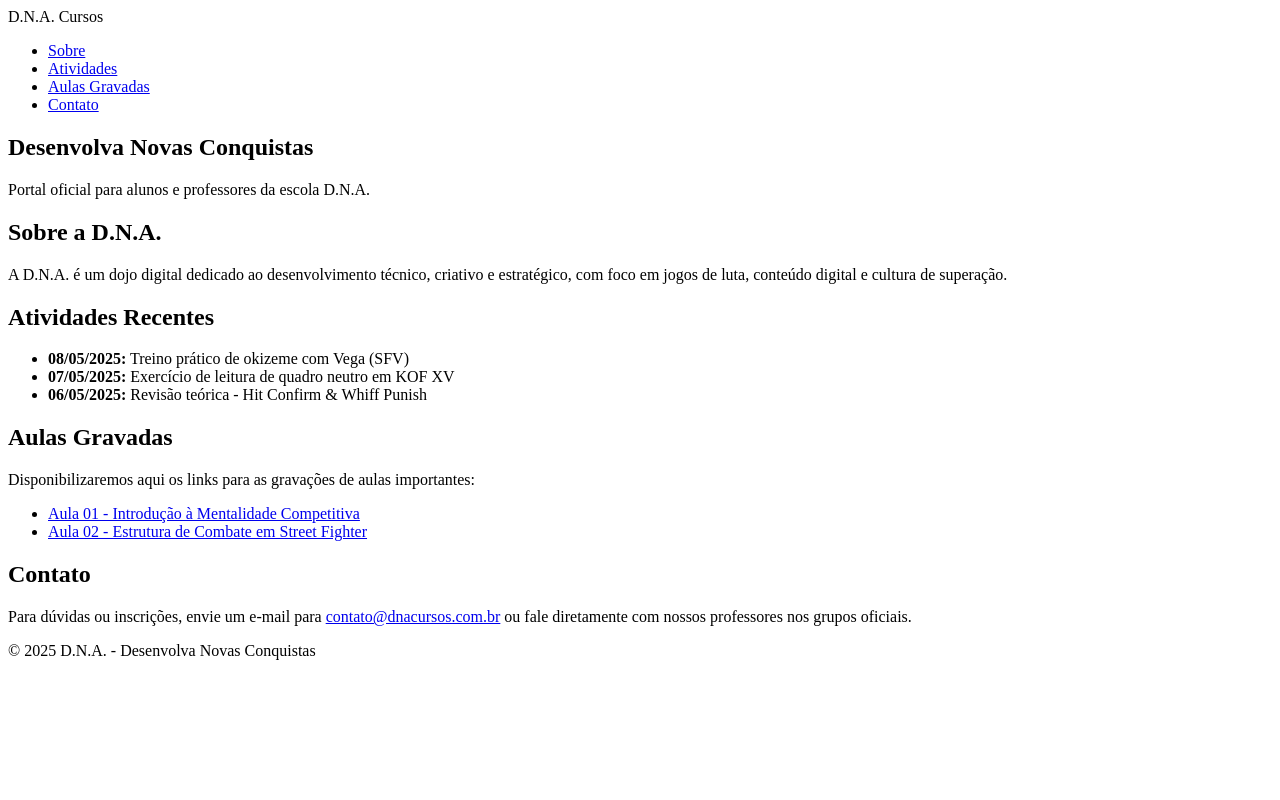
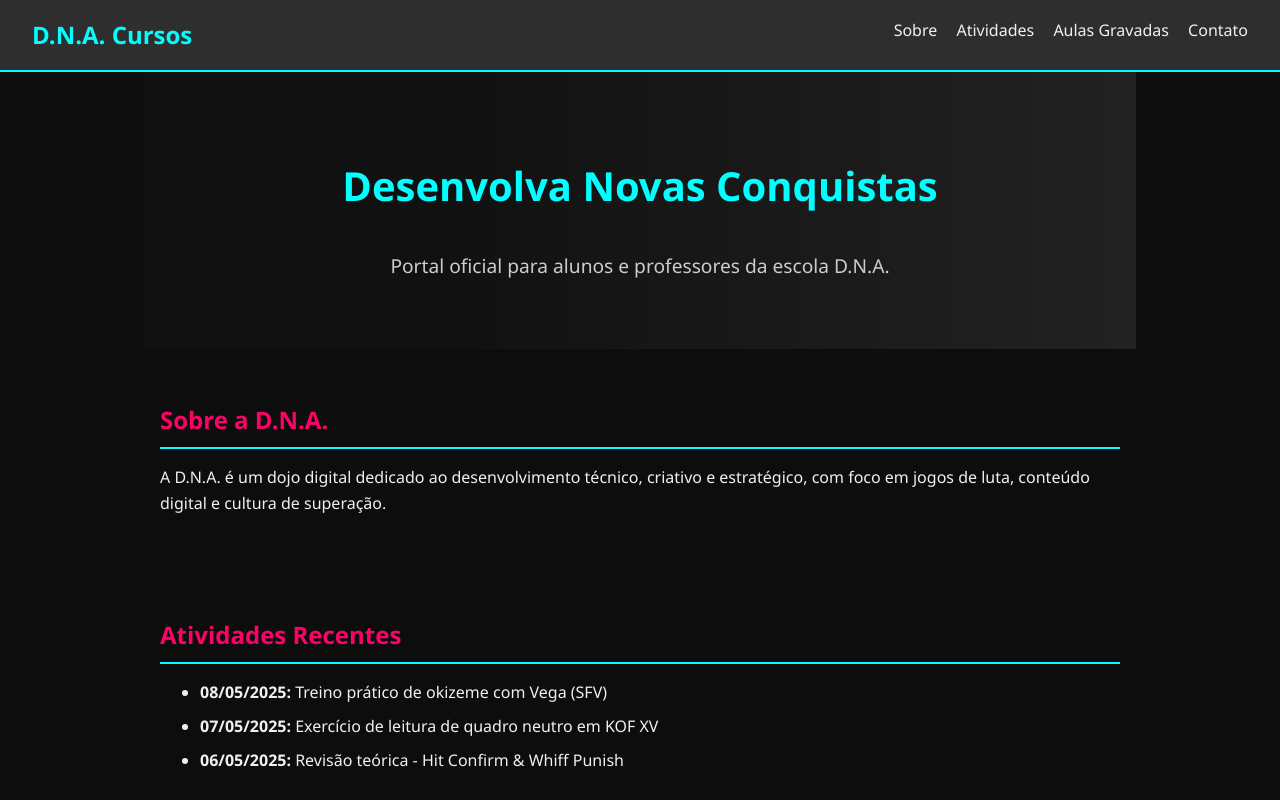
Before and after one commit to Alanius-DNA/DNA_Main, a plain HTML site: page index.html in a window 1280 px wide. Shown: the top 800 px of the page. Drawn offline with Linux system fonts and the light colour scheme.

Commit message:
atualizado arquivo index.html

```diff
--- a/index.html
+++ b/index.html
@@ -4,6 +4,116 @@
   <meta charset="UTF-8">
   <meta name="viewport" content="width=device-width, initial-scale=1.0">
   <title>D.N.A. Cursos - Portal de Atividades</title>
+  <link rel="stylesheet" href="style.css">
+  <style>
+    :root {
+      --fundo: #0d0d0d;
+      --texto: #f0f0f0;
+      --destaque: #00ffff;
+      --secundaria: #ff0066;
+      --cinza: #2e2e2e;
+    }
+
+    body {
+      margin: 0;
+      font-family: 'Segoe UI', Tahoma, Geneva, Verdana, sans-serif;
+      background-color: var(--fundo);
+      color: var(--texto);
+      line-height: 1.6;
+    }
+
+    header {
+      background-color: var(--cinza);
+      display: flex;
+      justify-content: space-between;
+      align-items: center;
+      padding: 1rem 2rem;
+      border-bottom: 2px solid var(--destaque);
+    }
+
+    .logo {
+      font-size: 1.5rem;
+      font-weight: bold;
+      color: var(--destaque);
+    }
+
+    nav ul {
+      list-style: none;
+      display: flex;
+      gap: 1.2rem;
+      margin: 0;
+      padding: 0;
+    }
+
+    nav a {
+      color: var(--texto);
+      text-decoration: none;
+      transition: color 0.3s ease;
+    }
+
+    nav a:hover {
+      color: var(--destaque);
+    }
+
+    .hero {
+      background: linear-gradient(to right, #111 30%, #222);
+      text-align: center;
+      padding: 3rem 1rem;
+    }
+
+    .hero h1 {
+      color: var(--destaque);
+      font-size: 2.5rem;
+    }
+
+    .hero p {
+      color: #ccc;
+      font-size: 1.2rem;
+    }
+
+    section {
+      padding: 2rem 1.5rem;
+      max-width: 960px;
+      margin: auto;
+    }
+
+    h2 {
+      color: var(--secundaria);
+      border-bottom: 2px solid var(--destaque);
+      padding-bottom: 0.5rem;
+      margin-bottom: 1rem;
+    }
+
+    ul li {
+      margin-bottom: 0.5rem;
+    }
+
+    a {
+      color: var(--destaque);
+    }
+
+    footer {
+      background-color: var(--cinza);
+      color: #999;
+      text-align: center;
+      padding: 1rem;
+      margin-top: 2rem;
+      font-size: 0.9rem;
+      border-top: 1px solid #333;
+    }
+
+    @media (max-width: 600px) {
+      header {
+        flex-direction: column;
+        align-items: flex-start;
+      }
+      nav ul {
+        flex-direction: column;
+        gap: 0.5rem;
+        margin-top: 1rem;
+      }
+    }
+  </style>
 </head>
 <body>
   <header>
--- a/style.css
+++ b/style.css
@@ -0,0 +1,169 @@
+<!DOCTYPE html>
+<html lang="pt-BR">
+<head>
+  <meta charset="UTF-8">
+  <meta name="viewport" content="width=device-width, initial-scale=1.0">
+  <title>D.N.A. Cursos - Portal de Atividades</title>
+  <link rel="stylesheet" href="style.css">
+  <style>
+    :root {
+      --fundo: #0d0d0d;
+      --texto: #f0f0f0;
+      --destaque: #00ffff;
+      --secundaria: #ff0066;
+      --cinza: #2e2e2e;
+    }
+
+    body {
+      margin: 0;
+      font-family: 'Segoe UI', Tahoma, Geneva, Verdana, sans-serif;
+      background-color: var(--fundo);
+      color: var(--texto);
+      line-height: 1.6;
+    }
+
+    header {
+      background-color: var(--cinza);
+      display: flex;
+      justify-content: space-between;
+      align-items: center;
+      padding: 1rem 2rem;
+      border-bottom: 2px solid var(--destaque);
+    }
+
+    .logo {
+      font-size: 1.5rem;
+      font-weight: bold;
+      color: var(--destaque);
+    }
+
+    nav ul {
+      list-style: none;
+      display: flex;
+      gap: 1.2rem;
+      margin: 0;
+      padding: 0;
+    }
+
+    nav a {
+      color: var(--texto);
+      text-decoration: none;
+      transition: color 0.3s ease;
+    }
+
+    nav a:hover {
+      color: var(--destaque);
+    }
+
+    .hero {
+      background: linear-gradient(to right, #111 30%, #222);
+      text-align: center;
+      padding: 3rem 1rem;
+    }
+
+    .hero h1 {
+      color: var(--destaque);
+      font-size: 2.5rem;
+    }
+
+    .hero p {
+      color: #ccc;
+      font-size: 1.2rem;
+    }
+
+    section {
+      padding: 2rem 1.5rem;
+      max-width: 960px;
+      margin: auto;
+    }
+
+    h2 {
+      color: var(--secundaria);
+      border-bottom: 2px solid var(--destaque);
+      padding-bottom: 0.5rem;
+      margin-bottom: 1rem;
+    }
+
+    ul li {
+      margin-bottom: 0.5rem;
+    }
+
+    a {
+      color: var(--destaque);
+    }
+
+    footer {
+      background-color: var(--cinza);
+      color: #999;
+      text-align: center;
+      padding: 1rem;
+      margin-top: 2rem;
+      font-size: 0.9rem;
+      border-top: 1px solid #333;
+    }
+
+    @media (max-width: 600px) {
+      header {
+        flex-direction: column;
+        align-items: flex-start;
+      }
+      nav ul {
+        flex-direction: column;
+        gap: 0.5rem;
+        margin-top: 1rem;
+      }
+    }
+  </style>
+</head>
+<body>
+  <header>
+    <div class="logo">D.N.A. Cursos</div>
+    <nav>
+      <ul>
+        <li><a href="#sobre">Sobre</a></li>
+        <li><a href="#atividades">Atividades</a></li>
+        <li><a href="#aulas">Aulas Gravadas</a></li>
+        <li><a href="#contato">Contato</a></li>
+      </ul>
+    </nav>
+  </header>
+
+  <section class="hero">
+    <!-- Imagem de fundo poderá ser adicionada aqui futuramente -->
+    <h1>Desenvolva Novas Conquistas</h1>
+    <p>Portal oficial para alunos e professores da escola D.N.A.</p>
+  </section>
+
+  <section id="sobre">
+    <h2>Sobre a D.N.A.</h2>
+    <p>A D.N.A. é um dojo digital dedicado ao desenvolvimento técnico, criativo e estratégico, com foco em jogos de luta, conteúdo digital e cultura de superação.</p>
+  </section>
+
+  <section id="atividades">
+    <h2>Atividades Recentes</h2>
+    <ul>
+      <li><strong>08/05/2025:</strong> Treino prático de okizeme com Vega (SFV)</li>
+      <li><strong>07/05/2025:</strong> Exercício de leitura de quadro neutro em KOF XV</li>
+      <li><strong>06/05/2025:</strong> Revisão teórica - Hit Confirm & Whiff Punish</li>
+    </ul>
+  </section>
+
+  <section id="aulas">
+    <h2>Aulas Gravadas</h2>
+    <p>Disponibilizaremos aqui os links para as gravações de aulas importantes:</p>
+    <ul>
+      <li><a href="#">Aula 01 - Introdução à Mentalidade Competitiva</a></li>
+      <li><a href="#">Aula 02 - Estrutura de Combate em Street Fighter</a></li>
+    </ul>
+  </section>
+
+  <section id="contato">
+    <h2>Contato</h2>
+    <p>Para dúvidas ou inscrições, envie um e-mail para <a href="mailto:alanius@dnacursos.com.br">contato@dnacursos.com.br</a> ou fale diretamente com nossos professores nos grupos oficiais.</p>
+  </section>
+
+  <footer>
+    <p>&copy; 2025 D.N.A. - Desenvolva Novas Conquistas</p>
+  </footer>
+</body>
+</html>
```
